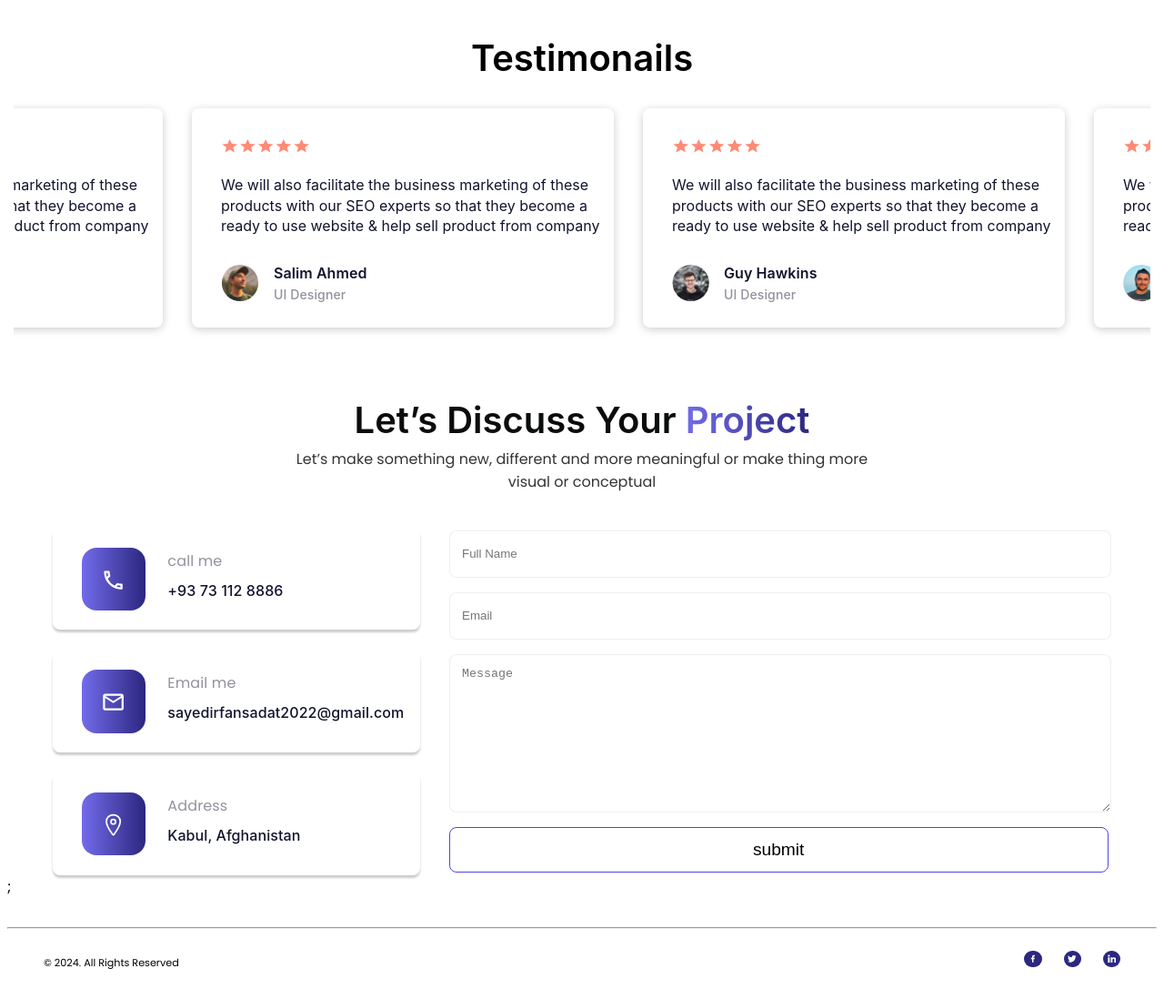
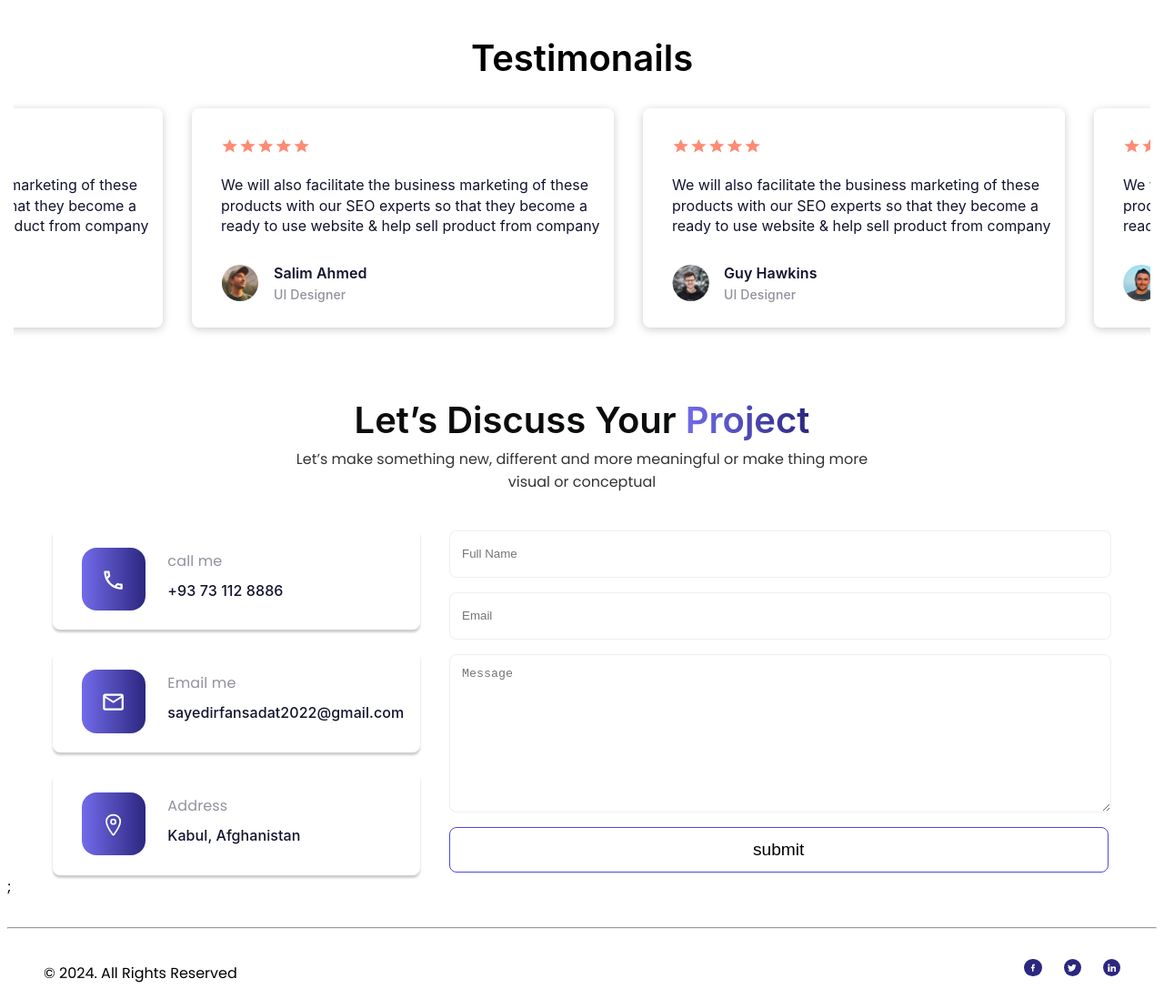
Before and after one commit to zainabturkmen/S-I-S, a React (Create React App) app: page / in a window 1280 px wide. Shown: the part 2931-4029 px from the top of the page at 91% size. Built offline with nearby package versions, Linux system fonts and the light colour scheme.

Commit message:
adding updates

```diff
--- a/src/components/Footer.js
+++ b/src/components/Footer.js
@@ -42,7 +42,6 @@ const Wrapper = styled.div`
     justify-content: space-between;
     margin: 0 2.5em;
     align-items: center;
-    padding-bottom: 0.5em;
   }
 
   p {
@@ -65,7 +64,17 @@ const Wrapper = styled.div`
     }
   }
 
+  @media (min-width: 1150px) {
+    .social {
+      padding: 2em;
+      font-size: 1em;
+      border-radius: 3em;
+    }
 
+    p {
+      font-size: 1em;
+    }
+  }
 `;
 
 export default Footer;
```
